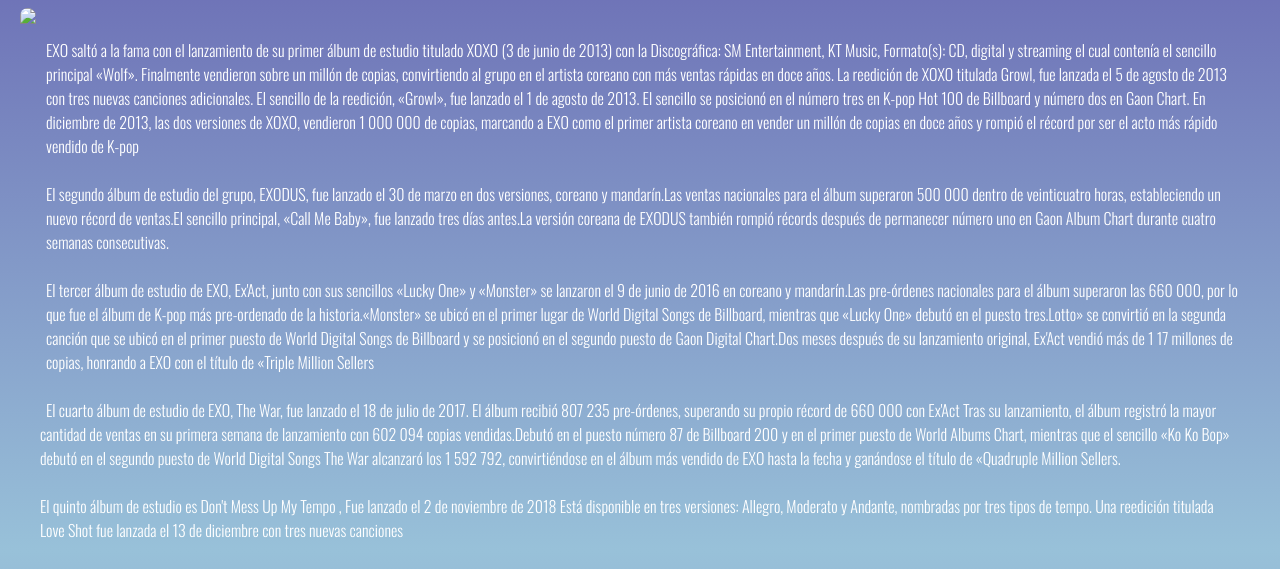
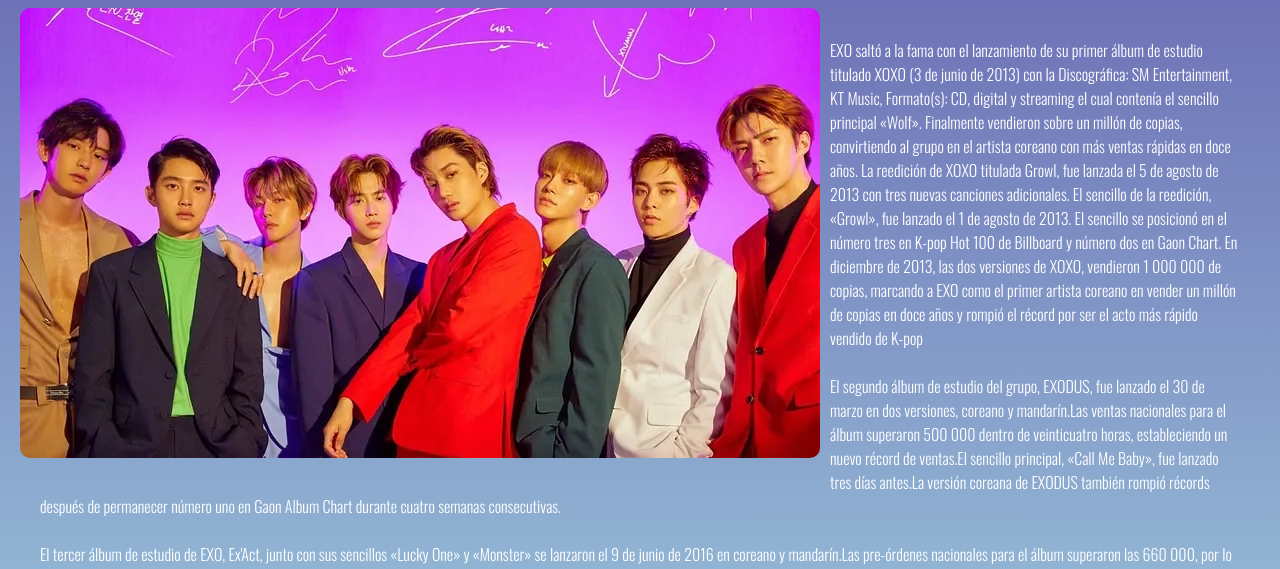
Before and after one commit to lukischneider08/PROYECTOEXXO, a plain HTML site: page SECCIONES/discografia.html in a window 1280 px wide. Shown: the part 231-800 px from the top of the page. Drawn offline with nearby package versions, Linux system fonts and the light colour scheme.

Commit message:
se arregla imagen

```diff
--- a/SECCIONES/discografia.html
+++ b/SECCIONES/discografia.html
@@ -46,7 +46,7 @@
         <section class="blanco">
 
 
-            <img class="img1discografia" src="../RECURSOS/exo.webp">
+            <img class="img1discografia" src="../RECURSOS/imagenes/exo.webp">
 
             <p class="parrafo">
                 EXO saltó a la fama con el lanzamiento de su primer álbum de estudio titulado XOXO (3 de junio de 2013)
```
